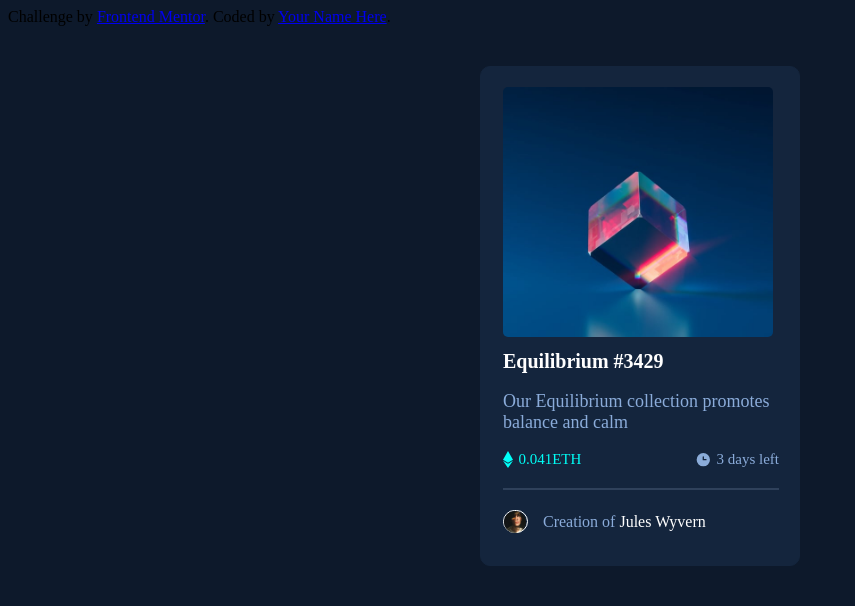
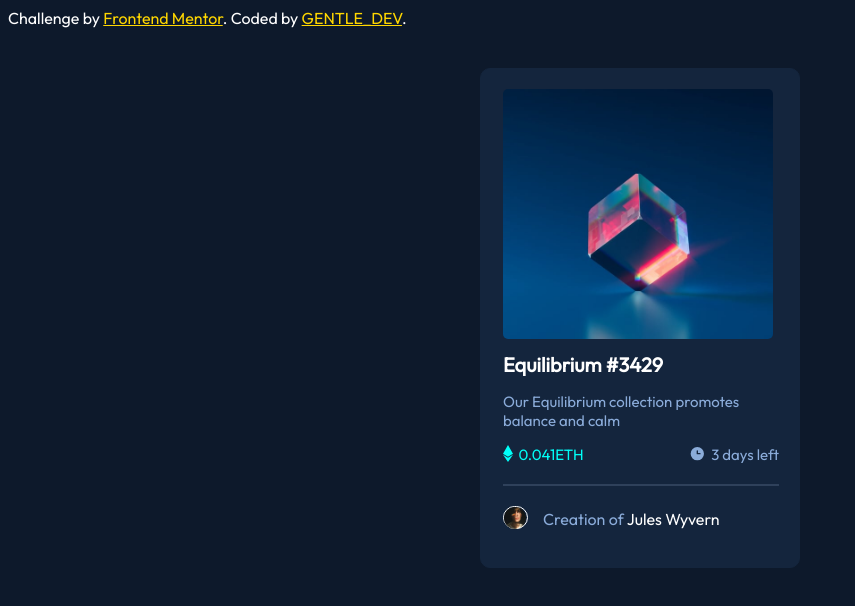
Before and after one commit to babstunder/gentlecard, a plain HTML site: page index.html in a window 1280 px wide. Shown: the whole page, without its empty margins (0-855 px from the left). Drawn offline with Linux system fonts and the light colour scheme.

Commit message:
changed fonts

```diff
--- a/index.html
+++ b/index.html
@@ -6,6 +6,9 @@
 
   <link rel="icon" type="image/png" sizes="32x32" href="./images/favicon-32x32.png">
   <link rel="stylesheet" type="text/css" href="style.css">
+  <link rel="preconnect" href="https://fonts.googleapis.com">
+<link rel="preconnect" href="https://fonts.gstatic.com" crossorigin>
+<link href="https://fonts.googleapis.com/css2?family=Outfit&display=swap" rel="stylesheet">
 
   <title>Frontend Mentor | NFT preview card component</title>
 
@@ -15,8 +18,8 @@
 
 
   <div class="attribution">
-    Challenge by <a href="https://www.frontendmentor.io?ref=challenge" target="_blank">Frontend Mentor</a>.
-    Coded by <a href="#">Your Name Here</a>.
+    Challenge by <a class="link" href="https://www.frontendmentor.io?ref=challenge" target="_blank">Frontend Mentor</a>.
+    Coded by <a class="link" href="github.com/babstunder">GENTLE_DEV</a>.
   </div>
   <div class="container">
     <div class="card">
--- a/style.css
+++ b/style.css
@@ -4,6 +4,7 @@
 }
 body{
 	background: hsl(217, 54%, 11%);
+	font-family: 'Outfit', sans-serif;
 }
 
 .container{
@@ -63,6 +64,12 @@ body{
 	margin-top: 20px;
 
 }
+.attribution{
+	color: white;
+}
+.link{
+	color: gold;
+}
 h1{
 	color: hsl(0, 0%, 100%);
 	font-size: 20px;
@@ -73,7 +80,7 @@ h1:hover, active{
 }
 p{
 	color:hsl(215, 51%, 70%);
-	font-size: 18px;
+	font-size: 15px;
 }
 .card{
 	border: 1px solid hsl(216, 50%, 16%);
```
